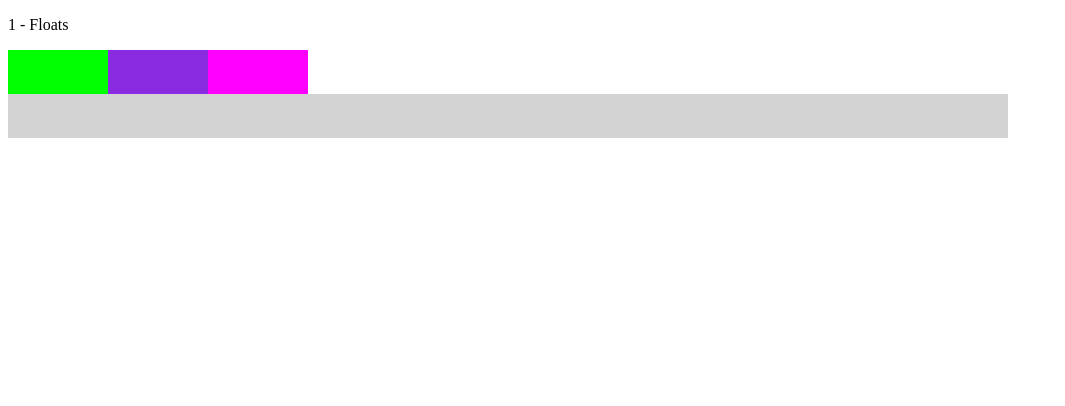
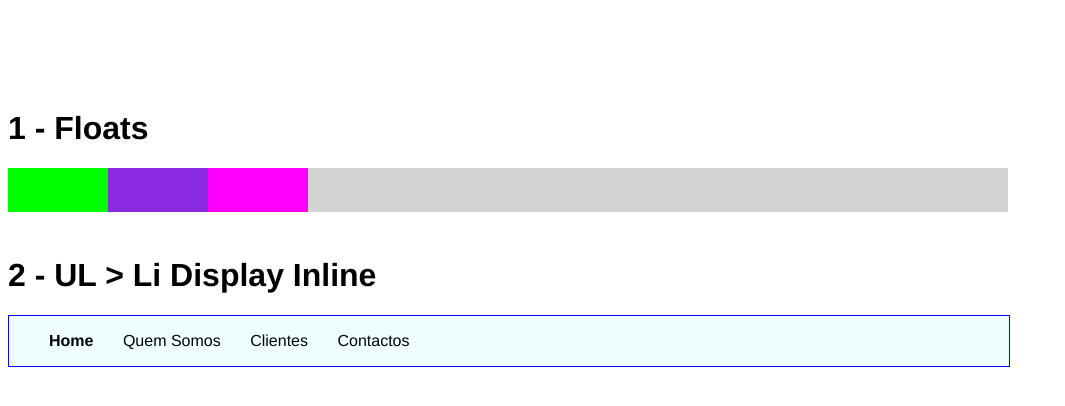
Before and after one commit to hugo-m12/CSS-exercicio-1, a plain HTML site: page Index.html in a window 1280 px wide. Shown: the whole page, without its empty margins (0-1065 px from the left). Drawn offline with Linux system fonts and the light colour scheme.

Commit message:
part 2 done

```diff
--- a/Index.html
+++ b/Index.html
@@ -13,7 +13,7 @@
 </head>
 <body>
     <div class="container">
-        <p>1 - Floats</p>
+        <h1>1 - Floats</h1>
         <div class="frame-1">
         </div>
         <div class="frame-2">
@@ -22,6 +22,15 @@
         </div>
         <div class="frame-4">
         </div>
+        <h1> 2 - UL > Li Display Inline</h1>
+        <div class="menu">
+          <ul>
+            <li><span>Home</span></li>
+            <li>Quem Somos</li>
+            <li>Clientes</li>
+            <li>Contactos</li>
+          </ul>
+        </div>
     </div>
   </body>
 </html>
--- a/css/styles.css
+++ b/css/styles.css
@@ -1,14 +1,30 @@
-
+body{
+  font-family: 'Roboto-Light', Helvetica , sans-serif;
+}
 .container{
   width: auto;
   height: auto;
-align-items: center;
 }
-
+h1{
+  margin-top: 110px;
+}
+li {
+  list-style-type: none;
+  display: inline;
+  margin-right: 25px;
+}
+span {
+ font-weight: bold;
+}
+.menu {
+  background-color: rgb(239,255,255);
+  border: 1px solid blue;
+  width: 1000px;
+}
 .frame-4{
   background-color:  lightgray;
   height: 44px;
-width: 1000px;
+  width: 700px;
   float: left;
   display: flex;
 }
```
Lines whose indentation alone changed are shown as unchanged.
